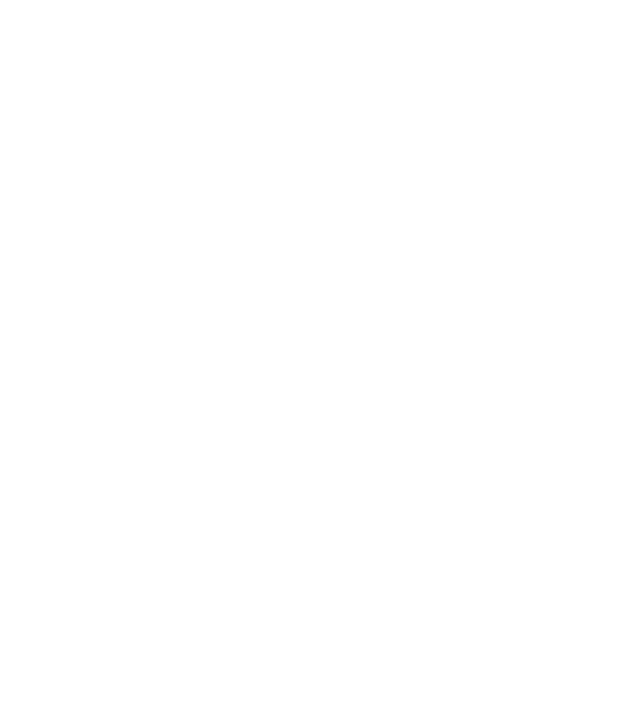
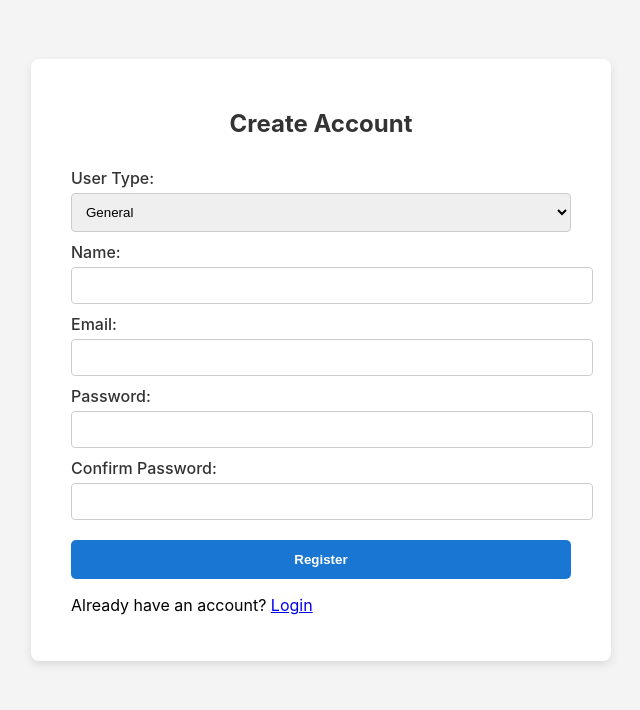
Before and after one commit to kristinashres55/business-directory-platform, a React (Create React App) app in the folder frontend/: page /register in a window 1280 px wide. Before the commit this address had no page. Shown: the top 710 px of the page, without its empty margins (319-959 px from the left). Built offline with nearby package versions, Linux system fonts and the light colour scheme.

Commit message:
API and validation in login registration

```diff
--- a/frontend/src/App.js
+++ b/frontend/src/App.js
@@ -5,6 +5,7 @@ import Login from "./pages/Login/Login";
 import Navbar from "./components/Navbar/Navbar";
 import Main from "./components/Main/Main";
 import { BrowserRouter as Router, Route, Routes } from "react-router-dom";
+import Register from "./pages/Register/Register";
 
 function App() {
   return (
@@ -24,7 +25,7 @@ function App() {
 
         {/* Other individual pages */}
         <Route path="/login" element={<Login />} />
-        {/* <Route path="/register" element={<RegisterPage />} /> */}
+        <Route path="/register" element={<Register />} />
       </Routes>
     </Router>
   );
--- a/frontend/src/pages/Login/Login.jsx
+++ b/frontend/src/pages/Login/Login.jsx
@@ -1,6 +1,7 @@
 import React, { useState } from "react";
 import "./Login.css";
 import axios from "axios";
+import { Link } from "react-router-dom";
 
 const Login = () => {
   const [email, setEmail] = useState("");
@@ -59,7 +60,9 @@ const Login = () => {
         </form>
         <div className="login-footer">
           <p className="login-footer-text">Don't have an account?</p>
-          <button className="login-signup-button">Sign Up</button>
+          <Link to="/register">
+            <button className="login-signup-button">Sign Up</button>
+          </Link>
         </div>
       </div>
     </div>
--- /dev/null
+++ b/frontend/src/pages/Register/Register.css
@@ -0,0 +1,61 @@
+.register-container {
+  display: flex;
+  justify-content: center;
+  align-items: center;
+  min-height: 90vh;
+  background-color: #f4f4f4;
+}
+
+.register-box {
+  background: white;
+  padding: 30px 40px;
+  border-radius: 8px;
+  width: 100%;
+  max-width: 500px;
+  box-shadow: 0 4px 10px rgba(0, 0, 0, 0.1);
+}
+
+.register-box h2 {
+  text-align: center;
+  margin-bottom: 20px;
+  color: #333;
+}
+
+.register-box label {
+  display: block;
+  margin: 10px 0 5px;
+  font-weight: 500;
+}
+
+.register-box input,
+.register-box select,
+.register-box textarea {
+  width: 100%;
+  padding: 10px;
+  border-radius: 4px;
+  border: 1px solid #ccc;
+}
+
+.register-box button {
+  width: 100%;
+  margin-top: 20px;
+  padding: 12px;
+  background: #1976d2;
+  color: white;
+  font-weight: bold;
+  border: none;
+  border-radius: 5px;
+  cursor: pointer;
+}
+
+.error-text {
+  color: red;
+  margin-top: 10px;
+  font-size: 0.9rem;
+}
+
+.success-text {
+  color: green;
+  margin-top: 10px;
+  font-size: 0.9rem;
+}
--- /dev/null
+++ b/frontend/src/pages/Register/Register.jsx
@@ -0,0 +1,198 @@
+import React, { useState } from "react";
+import axios from "axios";
+import "./Register.css";
+
+const Register = () => {
+  const [role, setRole] = useState("general");
+  const [formData, setFormData] = useState({
+    name: "",
+    email: "",
+    password: "",
+    confirmPassword: "",
+    businessType: "",
+    description: "",
+    phone: "",
+    location: "",
+  });
+
+  const [error, setError] = useState("");
+  const [success, setSuccess] = useState("");
+
+  const handleChange = (e) => {
+    const { name, value } = e.target;
+    setFormData((prevData) => ({
+      ...prevData,
+      [name]: value,
+    }));
+  };
+
+  const handleSubmit = async (e) => {
+    e.preventDefault();
+    setError("");
+    setSuccess("");
+
+    const {
+      name,
+      email,
+      password,
+      confirmPassword,
+      businessType,
+      description,
+      phone,
+      location,
+    } = formData;
+    if (!name || name.length < 2) {
+      setError("Name is required and must be at least 2 characters.");
+      return;
+    }
+
+    const emailRegex = /^[^\s@]+@[^\s@]+\.[^\s@]+$/;
+    if (!emailRegex.test(email)) {
+      setError("Please enter a valid email address.");
+      return;
+    }
+
+    if (password.length < 6) {
+      setError("Password must be at least 6 characters long.");
+      return;
+    }
+
+    if (password !== confirmPassword) {
+      setError("Passwords do not match.");
+      return;
+    }
+
+    const phoneRegex = /^[0-9+\-()\s]{7,20}$/;
+    if (role === "business") {
+      if (!phone || !phoneRegex.test(phone)) {
+        setError("Please enter a valid phone number.");
+        return;
+      }
+      if (!businessType) {
+        setError("Business type is required.");
+        return;
+      }
+      if (!location) {
+        setError("Location is required.");
+        return;
+      }
+    }
+    try {
+      const response = await axios.post(
+        "http://localhost:5000/api/auth/register",
+        {
+          ...formData,
+          role,
+        }
+      );
+
+      setSuccess("Registration successful! Please log in.", response.data);
+      setFormData({
+        name: "",
+        email: "",
+        password: "",
+        confirmPassword: "",
+        businessType: "",
+        description: "",
+        phone: "",
+        location: "",
+      });
+    } catch (err) {
+      setError("Registration failed. Please try again.", err);
+    }
+  };
+
+  return (
+    <div>
+      <div className="register-container">
+        <div className="register-box">
+          <h2>Create Account</h2>
+          <form onSubmit={handleSubmit}>
+            <label>User Type:</label>
+            <select value={role} onChange={(e) => setRole(e.target.value)}>
+              <option value="general">General</option>
+              <option value="business">Business</option>
+            </select>
+
+            <label>Name:</label>
+            <input
+              type="text"
+              name="name"
+              value={formData.name}
+              onChange={handleChange}
+            />
+
+            <label>Email:</label>
+            <input
+              type="email"
+              name="email"
+              value={formData.email}
+              onChange={handleChange}
+            />
+
+            <label>Password:</label>
+            <input
+              type="password"
+              name="password"
+              value={formData.password}
+              onChange={handleChange}
+            />
+
+            <label>Confirm Password:</label>
+            <input
+              type="password"
+              name="confirmPassword"
+              value={formData.confirmPassword}
+              onChange={handleChange}
+            />
+
+            {role === "business" && (
+              <>
+                <label>Business Type:</label>
+                <input
+                  type="text"
+                  name="businessType"
+                  value={formData.businessType}
+                  onChange={handleChange}
+                />
+
+                <label>Description:</label>
+                <textarea
+                  name="description"
+                  value={formData.description}
+                  onChange={handleChange}
+                ></textarea>
+
+                <label>Phone Number:</label>
+                <input
+                  type="text"
+                  name="phone"
+                  value={formData.phone}
+                  onChange={handleChange}
+                />
+
+                <label>Location:</label>
+                <input
+                  type="text"
+                  name="location"
+                  value={formData.location}
+                  onChange={handleChange}
+                />
+              </>
+            )}
+
+            {error && <p className="error-text">{error}</p>}
+            {success && <p className="success-text">{success}</p>}
+
+            <button type="submit">Register</button>
+            <p className="register-footer-text">
+              Already have an account? <a href="/login">Login</a>
+            </p>
+          </form>
+        </div>
+      </div>
+    </div>
+  );
+};
+
+export default Register;
```
